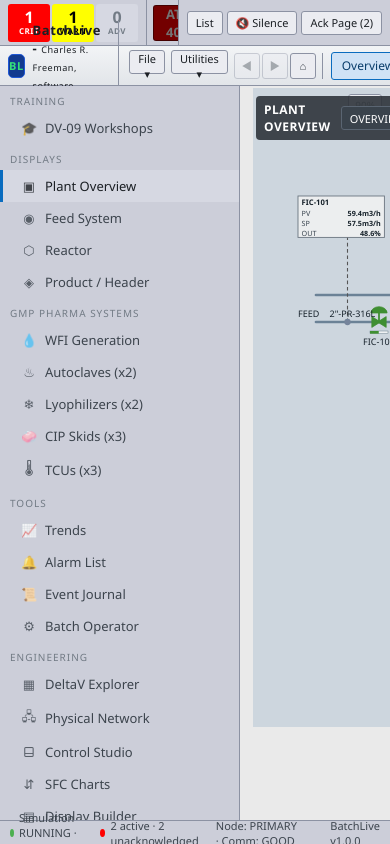
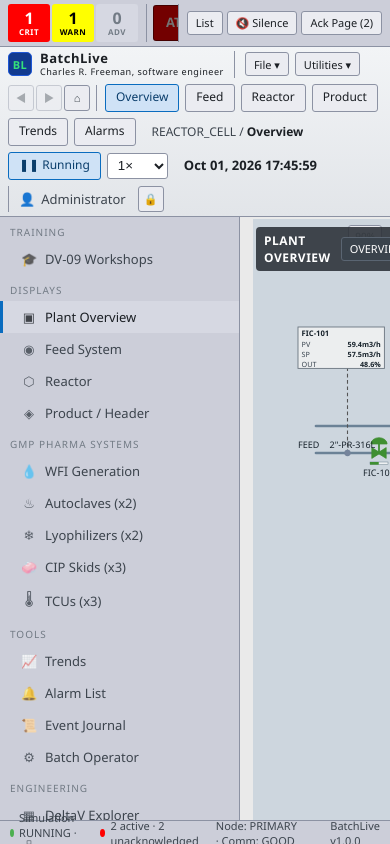
Before and after one commit to siPyt/BatchLive, a React (Vite) app in the folder src/renderer/: page / in a window 390 px wide. Built offline with nearby package versions, Linux system fonts and the light colour scheme.

Commit message:
Fix toolbar and alarm banner text containment
Keep labels within controls, wrap toolbar rows responsively, anchor dropdown menus, and document appearance regression checks.

Co-authored-by: Copilot <223556219+Copilot@users.noreply.github.com>

```diff
--- a/src/renderer/src/components/AlarmBanner.tsx
+++ b/src/renderer/src/components/AlarmBanner.tsx
@@ -42,7 +42,7 @@ export function AlarmBanner(): JSX.Element {
 
       <div className="alarm-banner-tiles">
         {tiles.length === 0 && (
-          <div style={{ color: 'var(--dv-text-mute)', paddingLeft: 10, fontSize: 13 }}>
+          <div className="alarm-banner-empty">
             No active alarms
           </div>
         )}
@@ -52,12 +52,12 @@ export function AlarmBanner(): JSX.Element {
             className={
               'alarm-tile ' + a.priority.toLowerCase() + (a.acknowledged ? '' : ' unack')
             }
-            title="Click to open faceplate · double-click to acknowledge"
+            title={`${a.moduleTag}: ${a.moduleDesc} · ${a.label}${!a.active ? ' (RTN)' : ''} — Click to open faceplate · double-click to acknowledge`}
             onClick={() => openFaceplate(a.moduleTag)}
             onDoubleClick={() => ackAlarm(a.id)}
           >
             <span className="tag">{a.moduleTag}</span>
-            <span style={{ overflow: 'hidden', textOverflow: 'ellipsis', whiteSpace: 'nowrap' }}>
+            <span className="description">
               {a.moduleDesc}
             </span>
             <span className="atype">
--- a/src/renderer/src/components/TopBar.tsx
+++ b/src/renderer/src/components/TopBar.tsx
@@ -95,8 +95,9 @@ export function TopBar(): JSX.Element {
     <div className="topbar">
       <div className="brand">
         <span className="logo">BL</span>
-        <span>
-          BatchLive - <span className="brand-credit">Charles R. Freeman, software engineer</span>
+        <span className="brand-text" title="BatchLive - Charles R. Freeman, software engineer">
+          <span className="brand-name">BatchLive</span>
+          <span className="brand-credit">Charles R. Freeman, software engineer</span>
         </span>
       </div>
 
@@ -148,7 +149,7 @@ export function TopBar(): JSX.Element {
         </button>
       ))}
 
-      <span className="crumbs" style={{ marginLeft: 10 }}>
+      <span className="crumbs" title={`REACTOR_CELL / ${current?.label ?? 'Engineering'}`}>
         REACTOR_CELL / <b>{current?.label ?? 'Engineering'}</b>
       </span>
 
@@ -179,7 +180,7 @@ export function TopBar(): JSX.Element {
       </div>
       <div className="user">
         <span>👤</span>
-        <span>{fullName}</span>
+        <span className="user-name" title={fullName}>{fullName}</span>
         <button className="navarrow" onClick={lockAndLog} title="Lock Workstation (FlexLock)" style={{ marginLeft: 6 }}>
           🔒
         </button>
--- a/src/renderer/src/styles.css
+++ b/src/renderer/src/styles.css
@@ -119,7 +119,8 @@ button {
 .alarm-banner {
   display: flex;
   align-items: stretch;
-  height: 46px;
+  min-height: 46px;
+  padding: 4px 0;
   background: var(--dv-bg-2);
   border-bottom: 1px solid var(--dv-border);
   flex-shrink: 0;
@@ -131,6 +132,7 @@ button {
   gap: 2px;
   padding: 0 8px;
   border-right: 1px solid var(--dv-border);
+  flex-shrink: 0;
 }
 
 .alarm-count {
@@ -139,7 +141,8 @@ button {
   align-items: center;
   justify-content: center;
   min-width: 42px;
-  height: 38px;
+  min-height: 38px;
+  padding: 2px 4px;
   border-radius: 3px;
   font-weight: 700;
   color: #000;
@@ -176,14 +179,24 @@ button {
   gap: 4px;
   padding: 0 6px;
   overflow: hidden;
+  min-width: 0;
+}
+.alarm-banner-empty {
+  color: var(--dv-text-mute);
+  padding-left: 10px;
+  font-size: 13px;
+  white-space: nowrap;
+  overflow: hidden;
+  text-overflow: ellipsis;
 }
 
 .alarm-tile {
   display: flex;
   align-items: center;
   gap: 8px;
-  height: 36px;
-  padding: 0 12px;
+  min-height: 36px;
+  padding: 4px 12px;
+  line-height: 1.2;
   border-radius: 3px;
   font-weight: 600;
   min-width: 230px;
@@ -208,11 +221,24 @@ button {
 }
 .alarm-tile .tag {
   font-weight: 800;
+  flex-shrink: 0;
+  max-width: 110px;
+}
+.alarm-tile .description {
+  flex: 1;
+  min-width: 0;
+}
+.alarm-tile > span {
+  white-space: nowrap;
+  overflow: hidden;
+  text-overflow: ellipsis;
 }
 .alarm-tile .atype {
   margin-left: auto;
   font-size: 11px;
   opacity: 0.9;
+  flex-shrink: 0;
+  max-width: 110px;
 }
 
 @keyframes blink {
@@ -227,6 +253,15 @@ button {
   gap: 4px;
   padding: 0 8px;
   border-left: 1px solid var(--dv-border);
+  flex-shrink: 0;
+}
+.alarm-banner-actions .tbtn {
+  height: auto;
+  min-height: 24px;
+  padding-top: 4px;
+  padding-bottom: 4px;
+  line-height: 1.2;
+  white-space: nowrap;
 }
 
 /* ------------------------------------------------------------------ */
@@ -234,12 +269,16 @@ button {
 /* ------------------------------------------------------------------ */
 .topbar {
   display: flex;
-  align-items: center;
-  height: 40px;
+  flex-wrap: wrap;
+  align-items: center;
+  min-height: 40px;
   background: linear-gradient(#f2f4f6, #e2e5e9);
   border-bottom: 1px solid var(--dv-border);
-  padding: 0 8px;
+  padding: 4px 8px;
   gap: 6px;
+  flex-shrink: 0;
+}
+.topbar > * {
   flex-shrink: 0;
 }
 .topbar .brand {
@@ -252,6 +291,20 @@ button {
   margin-right: 4px;
   border-right: 1px solid var(--dv-border);
   color: var(--dv-text);
+  max-width: 280px;
+  min-width: 0;
+  line-height: 1.2;
+}
+.topbar .brand-text {
+  display: flex;
+  flex-direction: column;
+  min-width: 0;
+}
+.topbar .brand-name,
+.topbar .brand-credit {
+  overflow: hidden;
+  text-overflow: ellipsis;
+  white-space: nowrap;
 }
 .topbar .brand .logo {
   width: 24px;
@@ -266,6 +319,7 @@ button {
   font-weight: 900;
   color: #35e07a;
   letter-spacing: 0.5px;
+  flex-shrink: 0;
 }
 .topbar .brand .brand-credit {
   font-size: 0.7em;
@@ -274,6 +328,11 @@ button {
 .topbar .crumbs {
   color: var(--dv-text-dim);
   font-size: 12px;
+  margin-left: 10px;
+  max-width: 250px;
+  overflow: hidden;
+  text-overflow: ellipsis;
+  white-space: nowrap;
 }
 .topbar .crumbs b {
   color: var(--dv-text);
@@ -286,6 +345,8 @@ button {
   color: var(--dv-text);
   font-weight: 600;
   padding: 0 10px;
+  white-space: nowrap;
+  line-height: 1.2;
 }
 .topbar .user {
   display: flex;
@@ -294,6 +355,61 @@ button {
   color: var(--dv-text-dim);
   padding-left: 10px;
   border-left: 1px solid var(--dv-border);
+  max-width: 260px;
+  min-width: 0;
+}
+.topbar .user-name {
+  min-width: 0;
+  overflow: hidden;
+  text-overflow: ellipsis;
+  white-space: nowrap;
+}
+.topbar .user > :not(.user-name) {
+  flex-shrink: 0;
+}
+.topbar .tbtn,
+.topbar .navarrow,
+.topbar .select-dark {
+  height: auto;
+  line-height: 1.2;
+  white-space: nowrap;
+}
+.topbar .tbtn {
+  min-height: 28px;
+  padding-top: 4px;
+  padding-bottom: 4px;
+}
+.topbar .tbtn.sm {
+  min-height: 24px;
+}
+.topbar .navarrow {
+  width: auto;
+  min-width: 26px;
+  min-height: 26px;
+  padding: 4px;
+}
+.topbar .select-dark {
+  min-height: 26px;
+  padding-top: 3px;
+  padding-bottom: 3px;
+}
+.topmenu {
+  position: relative;
+}
+.topmenu-pop {
+  position: absolute;
+  top: calc(100% + 4px);
+  left: 0;
+  z-index: 200;
+  min-width: 220px;
+  background: var(--dv-panel-2);
+  border: 1px solid var(--dv-border);
+  border-radius: 3px;
+  padding: 4px 0;
+}
+.topmenu-pop .ctx-item {
+  white-space: nowrap;
+  line-height: 1.2;
 }
 
 .nav-arrows {
```
Also changed, not shown: GRAPHICS-APPEARANCE-AND-BEHAVIOR.txt.
